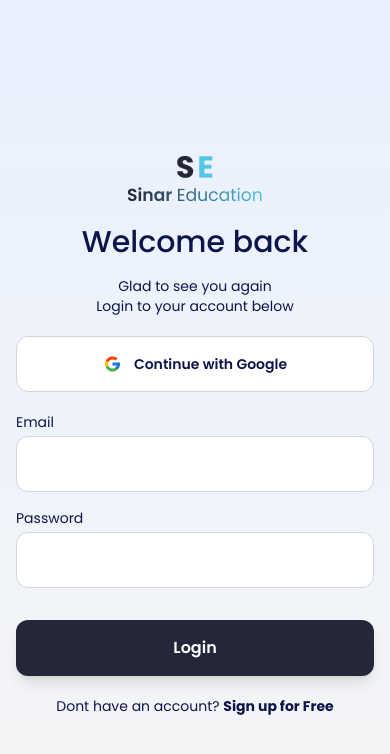
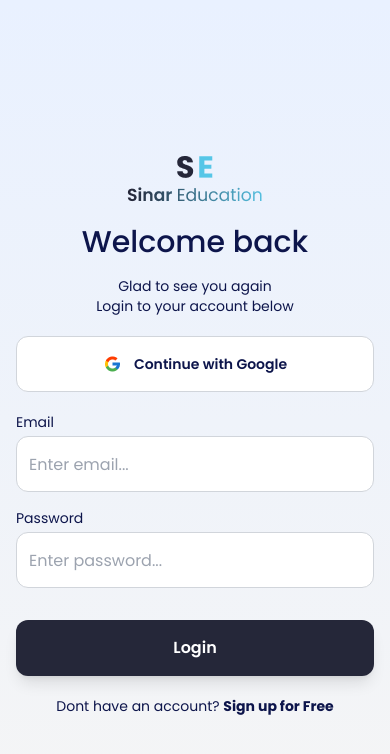
Before and after one commit to Deyjuwon/Sinar, a React (Vite) app: page /login in a window 390 px wide. Shown: the top 754 px of the page. Built offline with nearby package versions, Linux system fonts and the light colour scheme.

Commit message:
mobile page for login completed

```diff
--- a/src/Components/SignIn.jsx
+++ b/src/Components/SignIn.jsx
@@ -20,9 +20,9 @@ const SignIn = () => {
         <div>
           <form action="" className='flex flex-col '>
             <label className='text-blue-txt text-sm pb-1' htmlFor="">Email</label>
-            <input className='w-full bg-white border border-gray-300 h-14 rounded-xl mb-4 outline-none' type="email" />
+            <input className='w-full bg-white border border-gray-300 h-14 rounded-xl mb-4 outline-none pl-3' type="email" placeholder='Enter email...' />
             <label className='text-blue-txt text-sm pb-1' htmlFor="">Password</label>
-            <input className='w-full bg-white border border-gray-300 h-14 rounded-xl mb-8 outline-none' type="password" />
+            <input className='w-full bg-white border border-gray-300 h-14 rounded-xl mb-8 outline-none pl-3' type="password" placeholder='Enter password...' />
             <Button name='Login' />
           </form>
         </div>
```
